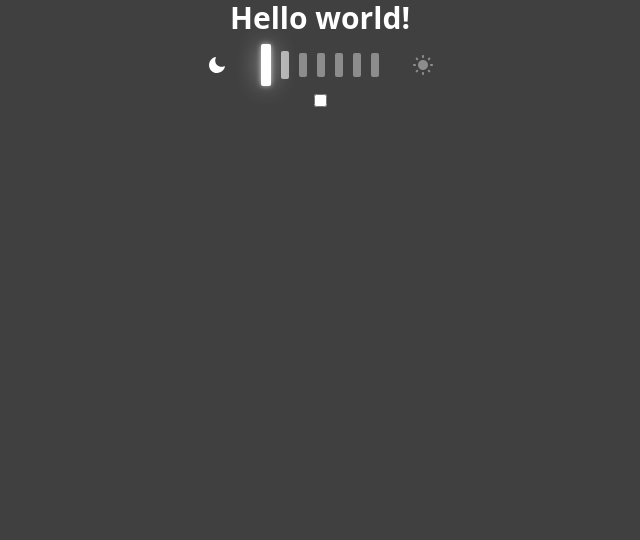
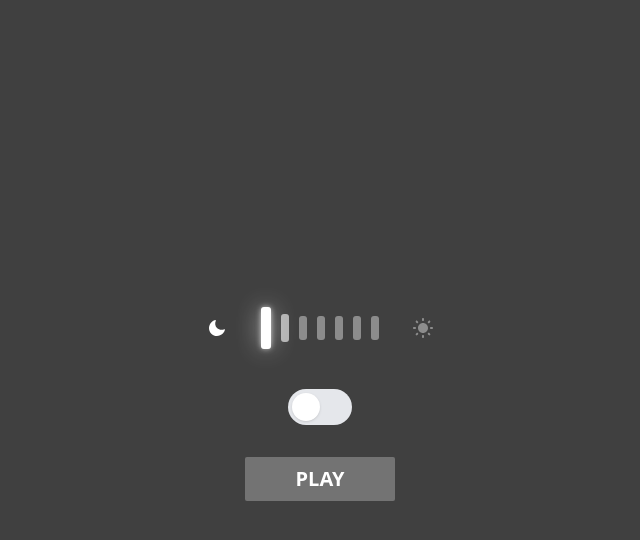
Before and after one commit to gthrm/progress-bar, a SvelteKit app: page / in a window 1280 px wide. Shown: the top 540 px of the page, without its empty margins (320-960 px from the left). Built offline with nearby package versions, Linux system fonts and the light colour scheme.

Commit message:
fix: animations fixed

```diff
--- a/src/lib/components/BarItem/index.svelte
+++ b/src/lib/components/BarItem/index.svelte
@@ -1,6 +1,4 @@
 <script lang="ts">
-	import { fade } from 'svelte/transition';
-	import { sineInOut } from 'svelte/easing';
 	import { BarItemStatus } from '$lib/types/BarItem';
 	import { getStatusClass } from '$lib/utilities/bar.utils';
 	import { ANIMATION_DURATION, CUSTOM_CLASSES } from '$lib/const';
@@ -11,7 +9,6 @@
 </script>
 
 <div
-	class={`bg-white sm:w-2 w-1.5 sm:h-6 h-5 ${CUSTOM_CLASSES[statusClass]} sm:rounded-sm rounded-[3px]`}
-	transition:fade={{ duration: ANIMATION_DURATION, easing: sineInOut }}
-	style:transition={`width ${ANIMATION_DURATION}ms ease, height ${ANIMATION_DURATION}ms ease, background-opacity ${ANIMATION_DURATION}ms ease`}
+	class={`bg-white sm:w-2 w-1.5 sm:h-6 h-5 ${CUSTOM_CLASSES[statusClass]} rounded-sm sm:rounded-[3px]`}
+	style:transition={`all ${ANIMATION_DURATION}ms ease-out`}
 />
--- a/src/lib/components/ProgressBar/index.svelte
+++ b/src/lib/components/ProgressBar/index.svelte
@@ -3,10 +3,9 @@
 	import { ANIMATION_DURATION } from '$lib/const';
 	import DarkIcon from '$lib/icons/Dark/index.svelte';
 	import LightIcon from '$lib/icons/Light/index.svelte';
-	import type { IBarItem } from '$lib/types/BarItem';
 	import { createProgressBarItemsData } from '$lib/utilities/bar.utils';
-	import { sineInOut } from 'svelte/easing';
-	import { tweened, type Tweened } from 'svelte/motion';
+	import { linear } from 'svelte/easing';
+	import { tweened } from 'svelte/motion';
 
 	export let value = 0;
 	export let min = 0;
@@ -14,11 +13,11 @@
 	export let optimum = 0.5;
 	export let numberOfItems = 7;
 
-	$: fullDuration = numberOfItems * ANIMATION_DURATION;
+	$: fullDuration = numberOfItems * (ANIMATION_DURATION / 2);
 
 	$: progress = tweened(0, {
 		duration: fullDuration,
-		easing: sineInOut
+		easing: linear
 	});
 
 	$: isLight = $progress >= optimum;
@@ -37,9 +36,9 @@
 </script>
 
 <div
-	class="sm:w-[254px] w-[230px] sm:h-[58px] h-[52px] sm:p-2 p-0 rounded-lg justify-center items-center gap-7 inline-flex"
+	class="sm:w-[254px] w-[230px] sm:h-[58px] h-[52px] p-2 rounded-lg justify-center items-center gap-6 sm:gap-7 inline-flex"
 >
-	<div class="w-8 h-8 p-1.5 justify-center items-center flex">
+	<div class="w-8 h-8 justify-center items-center flex">
 		<DarkIcon isActive={!isLight} />
 	</div>
 	<div class="justify-center items-center gap-2.5 flex">
--- a/src/lib/const/index.ts
+++ b/src/lib/const/index.ts
@@ -1,4 +1,4 @@
-export const ANIMATION_DURATION = 100
+export const ANIMATION_DURATION = 400
 export const CUSTOM_CLASSES: Record<string, string> = {
     'bar-active': 'bg-opacity-100 shadow-custom',
     'bar-prev': 'sm:w-2 w-1.5 sm:h-7 h-6 bg-opacity-100 shadow-custom',
--- a/src/lib/icons/Dark/index.svelte
+++ b/src/lib/icons/Dark/index.svelte
@@ -13,7 +13,7 @@
 			clip-rule="evenodd"
 			d="M17.3087 11.1735C17.6859 10.9964 18.0882 11.3677 17.983 11.7711C17.6242 13.1447 16.919 14.4519 15.8334 15.5375C12.6094 18.7611 7.45186 18.8285 4.31137 15.6883C1.17088 12.5482 1.23945 7.38999 4.46337 4.16641C5.54905 3.08084 6.8553 2.37579 8.23012 2.01698C8.63354 1.91186 9.00382 2.31409 8.82782 2.69118C7.68271 5.13543 8.0587 8.06304 9.99808 10.0022C11.9363 11.9425 14.8642 12.3185 17.3087 11.1735Z"
 			fill="#ffffff"
-			style:transition={`fill-opacity ${ANIMATION_DURATION}ms ease`}
+			style:transition={`fill-opacity ${ANIMATION_DURATION/2}ms ease-out`}
 			fill-opacity={isActive ? 1 : 0.4}
 		/>
 	</g>
--- a/src/routes/+page.svelte
+++ b/src/routes/+page.svelte
@@ -1,13 +1,24 @@
 <script lang="ts">
 	import ProgressBar from '$lib/components/ProgressBar/index.svelte';
+	import { ANIMATION_DURATION } from '$lib/const';
 
-	let value = 1;
+	let value = 0;
 	const min = 0;
 	const max = 1;
 	const optimum = 0.5;
 	const numberOfItems = 7;
 
 	let isSwitcherOn = false;
+
+	const handlePlayAnimation = () => {
+		isSwitcherOn = !isSwitcherOn;
+		setTimeout(
+			() => {
+				isSwitcherOn = !isSwitcherOn;
+			},
+			(ANIMATION_DURATION / 2) * numberOfItems
+		);
+	};
 
 	$: {
 		if (isSwitcherOn) {
@@ -18,10 +29,29 @@
 	}
 </script>
 
-<div class="root w-screen flex items-center justify-center flex-col m-2 sm:m-0">
-	<h1 class="text-3xl text-white font-bold">Hello world!</h1>
+<div class="root w-screen flex items-center justify-center flex-col sm:py-20 py-10 m-0 gap-8 min-h-[100dvh]">
 	<ProgressBar {value} {min} {max} {optimum} {numberOfItems} />
-	<input type="checkbox" name="switcher" id="switcher" bind:checked={isSwitcherOn} />
+	<input type="checkbox" bind:checked={isSwitcherOn} id="cb1-6" class="hidden" />
+	<label
+		for="cb1-6"
+		class="relative w-16 h-9 cursor-pointer rounded-full"
+		class:bg-green-400={isSwitcherOn}
+		class:bg-gray-200={!isSwitcherOn}
+	>
+		<span
+			class={`absolute block  top-1 bg-white w-7 h-7 rounded-full shadow transition-transform duration-300 ${
+				isSwitcherOn ? 'translate-x-8' : 'left-1 translate-x-0'
+			}`}
+		></span>
+	</label>
+	<input
+		class="px-3 py-2 bg-neutral-500 rounded-sm min-w-[150px] text-white text-xl uppercase font-extrabold cursor-pointer"
+		type="button"
+		name="play"
+		id="play"
+		on:click={handlePlayAnimation}
+		value="Play"
+	/>
 </div>
 
 <style lang="postcss">
```
Also changed, not shown: src/lib/icons/Light/index.svelte (+1 -1 lines).
